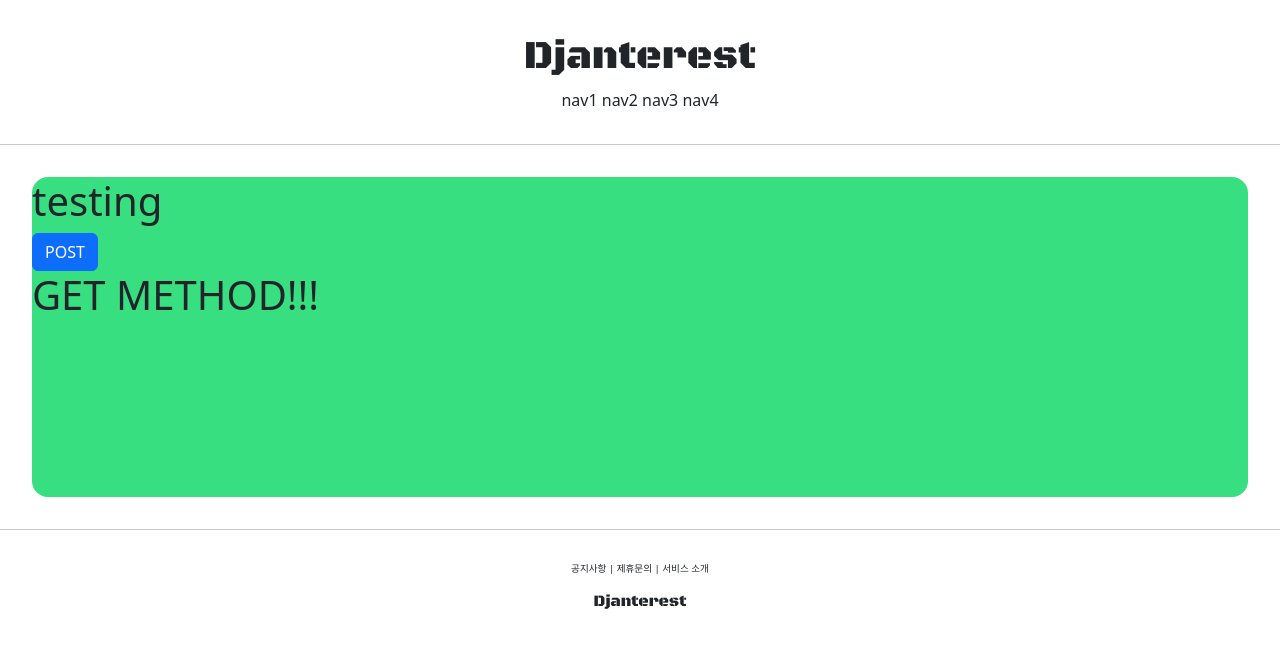
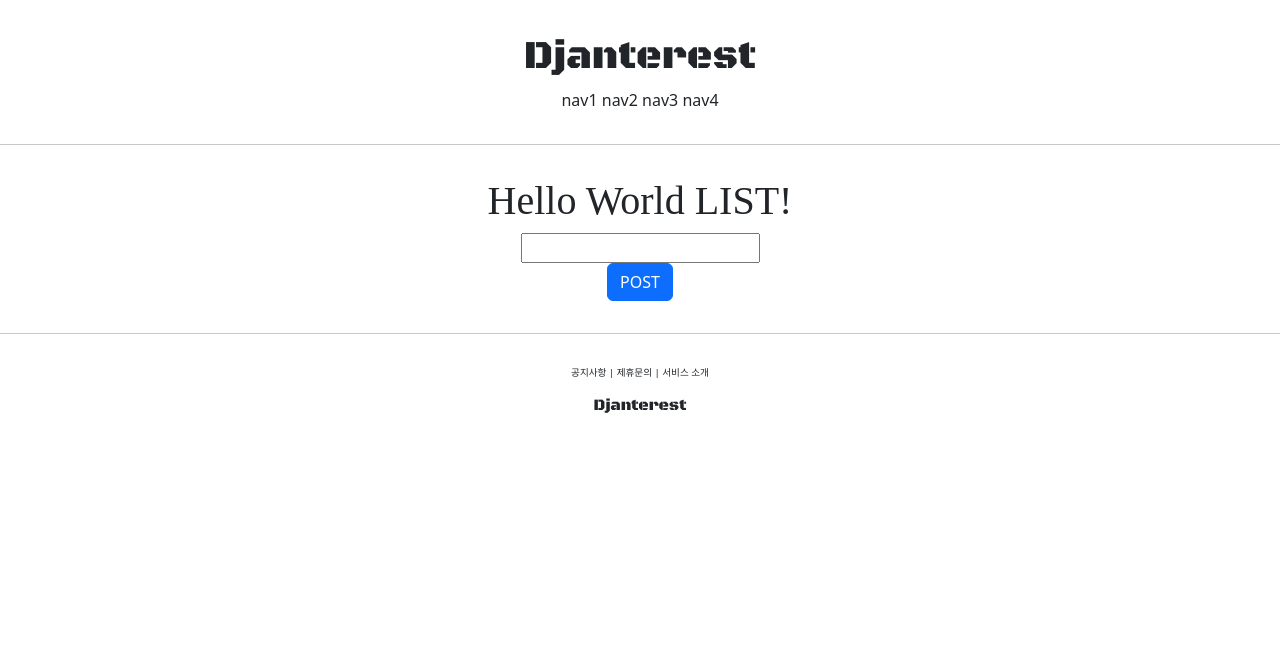
Before and after one commit to jaeyeong13/Django-Pinterest, a Django app: page /account/hello_world/ in a window 1280 px wide. Shown: the top 648 px of the page. Run offline with Django 5.2, Linux system fonts and the light colour scheme.

Commit message:
feat: 'accountapp\views.py'에서 hello_world 함수 수정

```diff
--- a/accountapp/templates/accountapp/hello_world.html
+++ b/accountapp/templates/accountapp/hello_world.html
@@ -1,16 +1,23 @@
 {% extends 'base.html' %}
 
 {% block content %}
-  <div style="height: 20rem; background-color: #38df81; border-radius: 1rem; margin: 2rem;">
-    <h1>testing</h1>
+  <div style="border-radius: 1rem; margin: 2rem; text-align: center">
+    <h1 style="font-family: 'JetBrains Mono'">Hello World LIST!</h1>
 
     <form action="/account/hello_world/" method="post">
       {% csrf_token %}
-      <input type="submit" class="btn btn-primary" value="POST">
+      <div>
+        <input type="text" name="hello_world_input">
+      </div>
+      <div>
+        <input type="submit" class="btn btn-primary" value="POST">
+      </div>
     </form>
 
+    {% if hello_world_output %}     <!-- hello_world_output이 있다면 이 안에 있는 html 태그들을 출력해라 -->
     <h1>
-      {{ text }}
+      {{ hello_world_output.text }}
     </h1>
+    {% endif %}
   </div>
 {% endblock %}
--- a/accountapp/views.py
+++ b/accountapp/views.py
@@ -1,10 +1,15 @@
 from django.http import HttpResponse
 from django.shortcuts import render
+from accountapp.models import HelloWorld
 
 # Create your views here.
 
 def hello_world(request):
   if request.method == 'POST':
-    return render(request, 'accountapp/hello_world.html', context={'text':'POST METHOD!!!'})
+    temp = request.POST.get('hello_world_input')    # POST method 중에서 hello_world_input이라는 이름을 가진 데이터를 가져와라.
+    new_hello_world = HelloWorld()    # HelloWorld 뒤에 괄호를 넣어 주면, HelloWorld라는 빵틀에서 나온 새로운 객체가 new_hello_world라는 변수에 저장이 됨
+    new_hello_world.text = temp
+    new_hello_world.save()    # 이렇게 하면 실제로 DB에 HelloWorld 객체를 저장하게 됨.
+    return render(request, 'accountapp/hello_world.html', context={'hello_world_output':new_hello_world})
   else:
     return render(request, 'accountapp/hello_world.html', context={'text':'GET METHOD!!!'})
```
